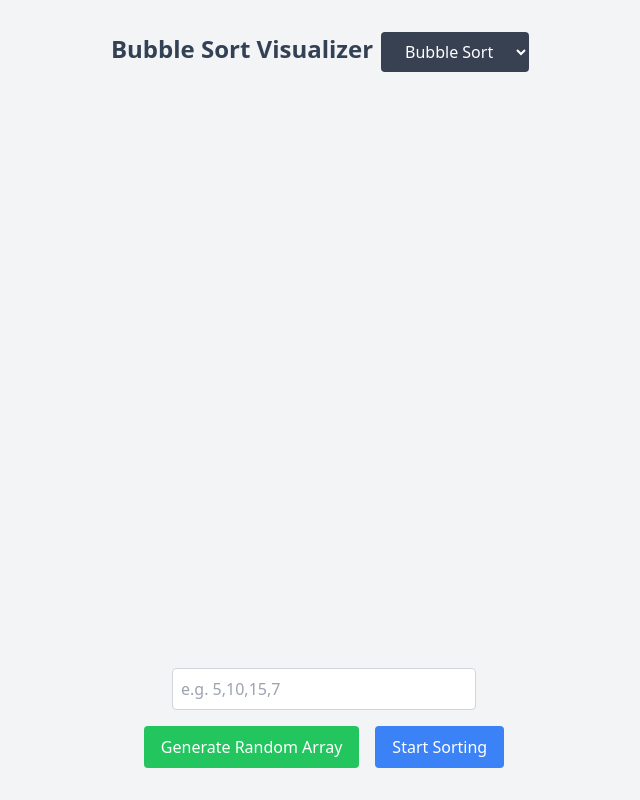
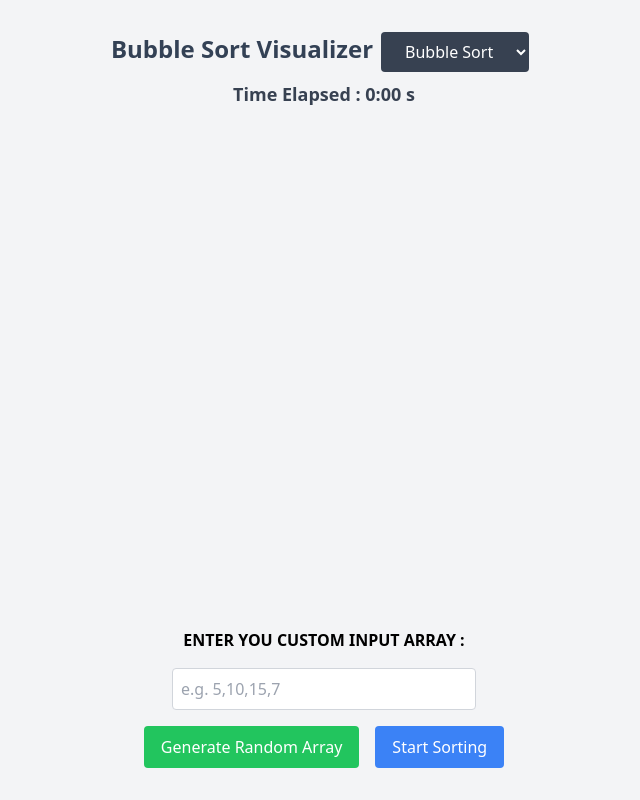
Before and after one commit to Shayan-Mst/sort-algorithm-comparison, a React app in the folder sort-algorithm-comparison/: page / in a window 1280 px wide. Shown: the whole page, without its empty margins (316-956 px from the left). Built offline with nearby package versions, Linux system fonts and the light colour scheme; the HTML template or start-up script is replaced by a standard one.

Commit message:
timer added

```diff
--- a/sort-algorithm-comparison/package.json
+++ b/sort-algorithm-comparison/package.json
@@ -16,6 +16,7 @@
   },
   "devDependencies": {
     "@eslint/js": "^9.21.0",
+    "@types/node": "^22.14.1",
     "@types/react": "^19.0.10",
     "@types/react-dom": "^19.0.4",
     "@vitejs/plugin-react": "^4.3.4",
--- a/sort-algorithm-comparison/src/algorithms/bubbleSort.ts
+++ b/sort-algorithm-comparison/src/algorithms/bubbleSort.ts
@@ -1,7 +1,8 @@
 export const bubbleSort = async (
     array: number[],
     setArray: React.Dispatch<React.SetStateAction<number[]>>,
-    setHighlighted: React.Dispatch<React.SetStateAction<number[]>>
+    setHighlighted: React.Dispatch<React.SetStateAction<number[]>>,
+    setIsSorting: React.Dispatch<React.SetStateAction<boolean>>
   ) => {
     const arr = [...array];
     const delay = (ms: number) => new Promise((res) => setTimeout(res, ms));
@@ -19,4 +20,5 @@ export const bubbleSort = async (
     }
 
     setHighlighted([]);
+    setIsSorting(false)
   };
--- a/sort-algorithm-comparison/src/algorithms/heapSort.ts
+++ b/sort-algorithm-comparison/src/algorithms/heapSort.ts
@@ -2,6 +2,7 @@ export async function heapSort(
     array: number[],
     setArray: (arr: number[]) => void,
     setHighlighted: (hl: number[]) => void,
+    setIsSorting: React.Dispatch<React.SetStateAction<boolean>>,
     delay = 200
   ) {
     async function heapify(n: number, i: number): Promise<void> {
@@ -35,4 +36,5 @@ export async function heapSort(
     }
 
     setHighlighted([]);
+    setIsSorting(false)
   }
--- a/sort-algorithm-comparison/src/algorithms/mergeSort.ts
+++ b/sort-algorithm-comparison/src/algorithms/mergeSort.ts
@@ -2,6 +2,7 @@ export async function mergeSort(
     array: number[],
     setArray: (arr: number[]) => void,
     setHighlighted: (hl: number[]) => void,
+    setIsSorting: React.Dispatch<React.SetStateAction<boolean>>,
     delay = 200
   ) {
     async function merge(
@@ -54,4 +55,5 @@ export async function mergeSort(
 
     await sort(0, array.length);
     setHighlighted([]);
+    setIsSorting(false)
   }
--- a/sort-algorithm-comparison/src/algorithms/quickSort.ts
+++ b/sort-algorithm-comparison/src/algorithms/quickSort.ts
@@ -2,6 +2,7 @@ export async function quickSort(
     array: number[],
     setArray: (arr: number[]) => void,
     setHighlighted: (hl: number[]) => void,
+    setIsSorting: React.Dispatch<React.SetStateAction<boolean>>,
     delay = 200
   ) {
     async function partition(low: number, high: number): Promise<number> {
@@ -32,4 +33,5 @@ export async function quickSort(
 
     await sort(0, array.length - 1);
     setHighlighted([]);
+    setIsSorting(false)
   }
--- a/sort-algorithm-comparison/src/algorithms/selectionSort.ts
+++ b/sort-algorithm-comparison/src/algorithms/selectionSort.ts
@@ -2,6 +2,7 @@ export async function selectionSort(
     array: number[],
     setArray: (arr: number[]) => void,
     setHighlighted: (hl: number[]) => void,
+    setIsSorting: React.Dispatch<React.SetStateAction<boolean>>,
     delay = 200
   ) {
     const n = array.length;
@@ -24,4 +25,5 @@ export async function selectionSort(
     }
 
     setHighlighted([]);
+    setIsSorting(false)
   }
--- a/sort-algorithm-comparison/src/components/Control.tsx
+++ b/sort-algorithm-comparison/src/components/Control.tsx
@@ -5,6 +5,7 @@ interface ControlsProps {
   onStart: () => void;
   onCustomChange: (val: string) => void;
   customInput: string;
+  isSorting : boolean
 }
 
 const Controls: React.FC<ControlsProps> = ({
@@ -12,11 +13,14 @@ const Controls: React.FC<ControlsProps> = ({
   onStart,
   onCustomChange,
   customInput,
+  isSorting
 }) => {
   return (
     <div className="flex flex-col items-center gap-4">
+      <label className="text-black uppercase font-semibold">enter you custom input array : </label>
       <input
         type="text"
+        readOnly={isSorting}
         placeholder="e.g. 5,10,15,7"
         value={customInput}
         onChange={(e) => onCustomChange(e.target.value)}
@@ -24,12 +28,14 @@ const Controls: React.FC<ControlsProps> = ({
       />
       <div className="flex gap-4">
         <button
+          disabled={isSorting}
           onClick={onGenerate}
           className="bg-green-500 hover:bg-green-600 text-white px-4 py-2 rounded"
         >
           Generate Random Array
         </button>
         <button
+         disabled={isSorting}
           onClick={onStart}
           className="bg-blue-500 hover:bg-blue-600 text-white px-4 py-2 rounded"
         >
--- a/sort-algorithm-comparison/src/components/SortingVisualizer.tsx
+++ b/sort-algorithm-comparison/src/components/SortingVisualizer.tsx
@@ -8,30 +8,46 @@ import { selectionSort } from "../algorithms/selectionSort";
 import { mergeSort } from "../algorithms/mergeSort";
 import generateRandomArray from "./../utils/generateArray";
 import handleCustomInput from "../utils/customInput";
+import Timer from "./Timer";
 
 
 const SortingVisualizer = () => {
+
     const [array, setArray] = useState<number[]>([]);
     const [highlighted, setHighlighted] = useState<number[]>([]);
     const [customInput, setCustomInput] = useState("");
     const [sortAlg,setSortAlg] = useState('Bubble');
-    const [flag,setFlag] = useState("");
+    const [flag,setFlag] = useState("1");
+    const [isSorting, setIsSorting] = useState(false);
+    const [resetSignal, setResetSignal] = useState(false);
+
+
 
     const generateRandomArrayFunc = () => {
+
 
       const randomArray = generateRandomArray(20)
       setArray(randomArray);
     };
 
-    const HandleAlgorithm = (e: any) => {setFlag(e.target.id)}
+    const HandleAlgorithm = (e: any) => {
+
+      setFlag(e.target.id)
+      setResetSignal(true)
+
+
+    }
 
 
     const handleStart = () => {
-      if(flag === "1") bubbleSort(array, setArray, setHighlighted);
-      else if(flag === "2") mergeSort(array, setArray, setHighlighted);
-      else if(flag === "3") quickSort(array, setArray, setHighlighted);
-      else if(flag === "4") heapSort(array, setArray, setHighlighted);
-      else if(flag === "5") selectionSort(array, setArray, setHighlighted);
+
+      setIsSorting(true);
+
+      if(flag === "1") bubbleSort(array, setArray, setHighlighted ,setIsSorting);
+      else if(flag === "2") mergeSort(array, setArray, setHighlighted ,setIsSorting);
+      else if(flag === "3") quickSort(array, setArray, setHighlighted ,setIsSorting);
+      else if(flag === "4") heapSort(array, setArray, setHighlighted ,setIsSorting);
+      else if(flag === "5") selectionSort(array, setArray, setHighlighted ,setIsSorting);
 
     };
 
@@ -41,6 +57,7 @@ const SortingVisualizer = () => {
 
 
     <div className="min-h-screen grid items-end bg-gray-100 p-8 text-center">
+
     <div className="self-start">
         <h1 className="text-2xl font-bold text-center text-slate-700 inline"> {sortAlg} Sort Visualizer</h1>
         <select
@@ -55,6 +72,7 @@ const SortingVisualizer = () => {
           <option onClick={HandleAlgorithm} id="4" value="Heap">Heap Sort</option>
           <option onClick={HandleAlgorithm} id="5" value="Selection">Selection Sort</option>
         </select>
+        <Timer isSorting={isSorting} resetSignal={resetSignal} />
 
         </div>
       <Bars array={array} highlighted={highlighted} />
@@ -63,6 +81,7 @@ const SortingVisualizer = () => {
         onStart={handleStart}
         onCustomChange={(e)=>handleCustomInput(e,setCustomInput,setArray)}
         customInput={customInput}
+        isSorting={isSorting}
       />
     </div>
 
--- /dev/null
+++ b/sort-algorithm-comparison/src/components/Timer.tsx
@@ -0,0 +1,56 @@
+import React, { useEffect, useState, useRef } from "react";
+
+interface TimerProps {
+  isSorting: boolean;
+  resetSignal: boolean;
+}
+
+const Timer: React.FC<TimerProps> = ({ isSorting, resetSignal }) => {
+  const [time, setTime] = useState(0); // time in milliseconds
+  const intervalRef = useRef<NodeJS.Timeout | null>(null);
+
+  useEffect(() => {
+    if (isSorting) {
+      intervalRef.current = setInterval(() => {
+        setTime((prev) => prev + 100);
+      }, 100);
+    } else if (!isSorting && intervalRef.current) {
+      clearInterval(intervalRef.current);
+      intervalRef.current = null;
+    }
+
+    return () => {
+      if (intervalRef.current) {
+        clearInterval(intervalRef.current);
+        intervalRef.current = null;
+      }
+    };
+  }, [isSorting]);
+
+  useEffect(() => {
+    if (resetSignal) {
+      setTime(0);
+    }
+  }, [resetSignal]);
+
+  const formatTime = (ms: number) => {
+    const totalSeconds = Math.floor(ms / 1000);
+    const minutes = Math.floor(totalSeconds / 60);
+    const seconds = totalSeconds % 60;
+    const milliseconds = Math.floor((ms % 1000) / 10); // show 2 digits
+
+    if (minutes > 0) {
+      return `${minutes}:${seconds.toString().padStart(2, "0")} s`;
+    } else {
+      return `${seconds}:${milliseconds.toString().padStart(2, "0")} s`;
+    }
+  };
+
+  return (
+    <div className="text-lg font-semibold text-gray-700 mt-2">
+      Time Elapsed : {formatTime(time)}
+    </div>
+  );
+};
+
+export default Timer;
```
Also changed, not shown: 1 other file (tests, documents, lock files or other folders).
